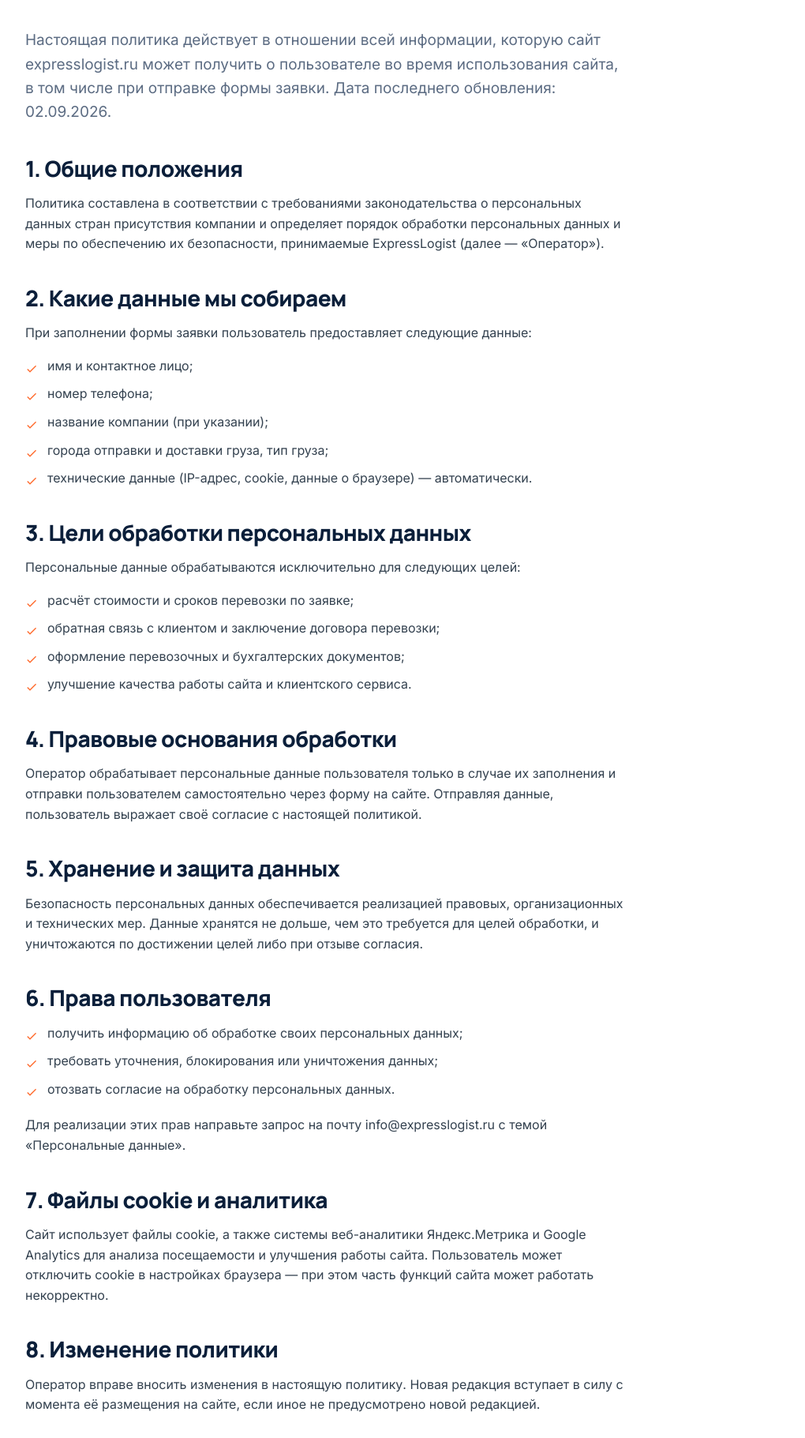
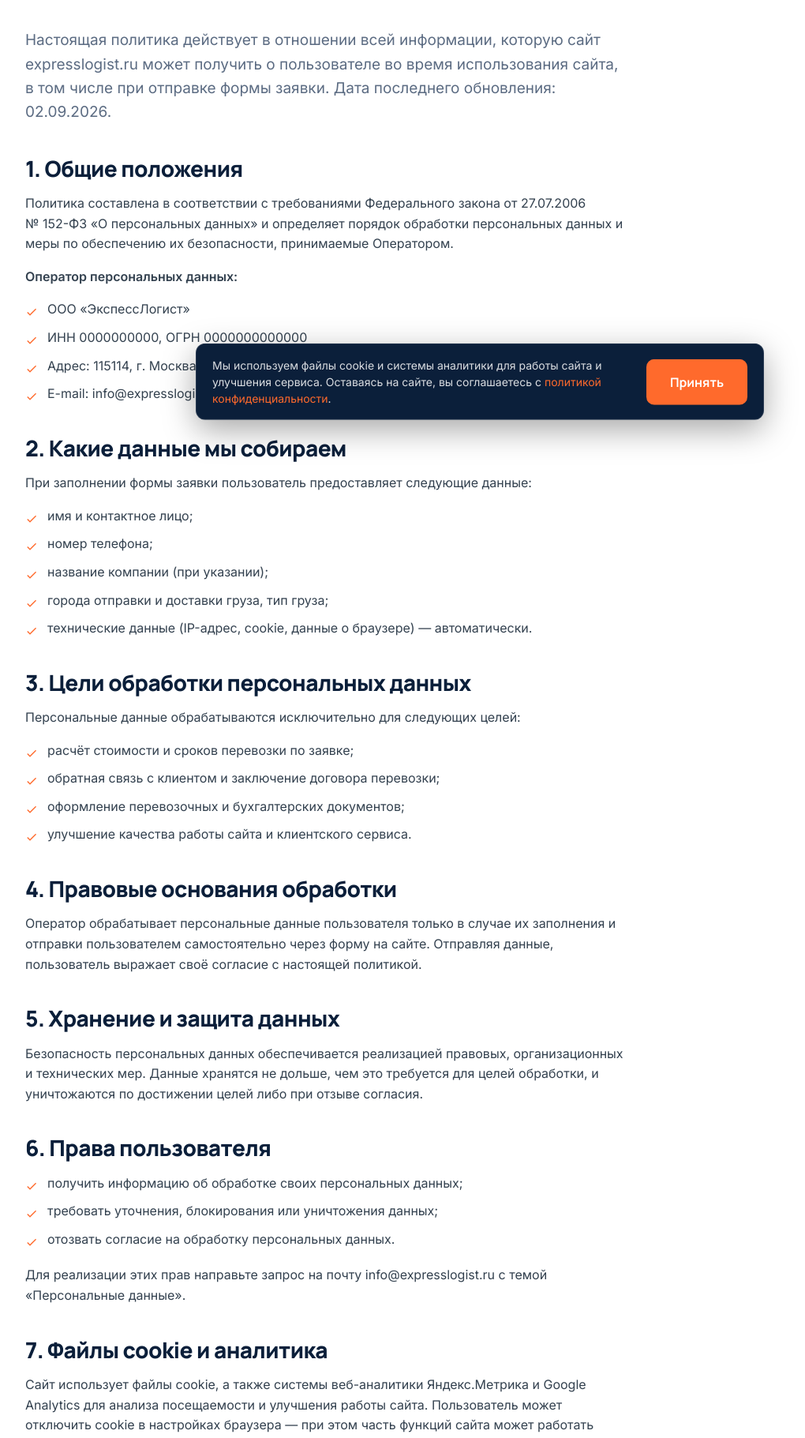
Before and after one commit to grinvsevolod1-ctrl/SITE1-1, a PHP site: page /politika-konfidencialnosti/ in a window 1280 px wide. Shown: the part 388-2209 px from the top of the page at 79% size, without its empty margins (32-1052 px from the left). Run offline with PHP 8.4, Linux system fonts and the light colour scheme.

Commit message:
feat: add legal info and cookie consent UI\n\nAdded legal info display and cookie consent notification with styling and logic.

```diff
--- a/css/style.css
+++ b/css/style.css
@@ -457,6 +457,56 @@ table.data tr:last-child td { border-bottom: none; }
     .calc__result { position: static; }
 }
 
+/* Юридические реквизиты в футере */
+.footer__legal {
+    margin: 0 0 20px;
+    padding-top: 20px;
+    border-top: 1px solid rgba(255,255,255,.08);
+    font-size: 13px;
+    line-height: 1.6;
+    color: rgba(255,255,255,.5);
+}
+
+/* Таблица реквизитов на странице контактов */
+.req-list { list-style: none; margin: 8px 0 24px; padding: 0; display: grid; gap: 1px; background: var(--line); border: 1px solid var(--line); border-radius: 10px; overflow: hidden; }
+.req-list li { display: grid; grid-template-columns: 200px 1fr; gap: 16px; padding: 12px 16px; background: var(--surface); }
+.req-list li span { color: var(--muted); font-size: 14px; }
+.req-list li b { color: var(--ink); font-weight: 600; font-size: 14px; }
+@media (max-width: 560px) {
+    .req-list li { grid-template-columns: 1fr; gap: 2px; }
+}
+
+/* Куки-уведомление (152-ФЗ / закон «О рекламе») */
+.cookie-bar {
+    position: fixed;
+    left: 16px;
+    right: 16px;
+    bottom: 16px;
+    z-index: 200;
+    display: flex;
+    align-items: center;
+    gap: 16px;
+    max-width: 720px;
+    margin: 0 auto;
+    padding: 16px 20px;
+    background: var(--navy);
+    color: rgba(255,255,255,.85);
+    border: 1px solid rgba(255,255,255,.12);
+    border-radius: 12px;
+    box-shadow: 0 12px 40px rgba(0,0,0,.35);
+    font-size: 14px;
+    line-height: 1.5;
+    transform: translateY(140%);
+    transition: transform .35s ease;
+}
+.cookie-bar.is-visible { transform: translateY(0); }
+.cookie-bar p { margin: 0; }
+.cookie-bar a { color: var(--accent); }
+.cookie-bar .btn { flex-shrink: 0; white-space: nowrap; }
+@media (max-width: 560px) {
+    .cookie-bar { flex-direction: column; align-items: stretch; text-align: left; }
+}
+
 /* Уважение к prefers-reduced-motion */
 @media (prefers-reduced-motion: reduce) {
     * { animation: none !important; transition: none !important; scroll-behavior: auto !important; }
--- a/inc/config.php
+++ b/inc/config.php
@@ -43,6 +43,18 @@ $address = [
 /* Часы работы отдела логистики (для страницы контактов) */
 $workHours = 'Пн–Пт 9:00–20:00, Сб 10:00–16:00 (МСК)';
 
+/* -------------------------------------------------------------------------
+   Юридические реквизиты — ОБЯЗАТЕЛЬНЫ для модерации Яндекс.Директа и по
+   закону «О рекламе». Впишите реальные данные вашего юрлица/ИП перед
+   запуском рекламы. Выводятся в футере, на странице контактов и в оферте.
+   ------------------------------------------------------------------------- */
+$legal = [
+    'name'      => 'ООО «ЭкспессЛогист»',      // полное наименование юрлица / ИП
+    'inn'       => '0000000000',                 // ИНН
+    'ogrn'      => '0000000000000',              // ОГРН / ОГРНИП
+    'legalAddr' => '115114, г. Москва, Дербеневская набережная, д. 7, стр. 22', // юр. адрес
+];
+
 /* Ссылки на соцсети/мессенджеры — попадают в schema.org sameAs.
    Оставьте пустыми или впишите реальные URL перед публикацией. */
 $socialLinks = [
--- a/inc/footer.php
+++ b/inc/footer.php
@@ -39,9 +39,21 @@ $year = date('Y');
             </nav>
         </div>
 
+        <?php if (!empty($legal)): ?>
+        <p class="footer__legal">
+            <?php echo e($legal['name']); ?> · ИНН <?php echo e($legal['inn']); ?> · ОГРН <?php echo e($legal['ogrn']); ?><br>
+            <?php echo e($legal['legalAddr']); ?>
+        </p>
+        <?php endif; ?>
+
         <div class="footer__bottom">
             <p class="footer__copy">© <?php echo e($year); ?> <?php echo e($siteName); ?>. Все права защищены</p>
             <a href="/politika-konfidencialnosti/" class="footer__link">Политика конфиденциальности</a>
         </div>
     </div>
 </footer>
+
+<div class="cookie-bar" id="cookie-bar" role="dialog" aria-live="polite" aria-label="Уведомление об использовании cookie" hidden>
+    <p>Мы используем файлы cookie и системы аналитики для работы сайта и улучшения сервиса. Оставаясь на сайте, вы соглашаетесь с <a href="/politika-konfidencialnosti/">политикой конфиденциальности</a>.</p>
+    <button type="button" class="btn btn--accent" id="cookie-accept">Принять</button>
+</div>
--- a/index.php
+++ b/index.php
@@ -85,7 +85,7 @@ require __DIR__ . '/inc/header.php';
                     </div>
                     <label class="consent">
                         <input type="checkbox" name="agree" value="1" required>
-                        <span>Согласен с обработкой персональных данных и <a href="/politika-konfidencialnosti/">политикой конфиденциальности</a></span>
+                        <span>Я даю согласие на обработку персональных данных в соответствии с Федеральным законом №&nbsp;152-ФЗ и принимаю <a href="/politika-konfidencialnosti/">политику конфиденциальности</a></span>
                     </label>
                     <div class="field__error" data-error="agree"></div>
                     <button type="submit" class="btn btn--accent btn--block">Отправить заявку</button>
@@ -169,7 +169,7 @@ require __DIR__ . '/inc/header.php';
         <div class="container">
             <div class="section__head section__head--center">
                 <span class="eyebrow">Масштаб сети</span>
-                <h2 class="section__title">Одна из крупнейших грузовых сетей в СНГ</h2>
+                <h2 class="section__title">Разветвлённая грузовая сеть по всему СНГ</h2>
                 <p class="section__subtitle">Терминалы, склады и партнёры в каждой стране региона — груз не «зависает» на границах.</p>
             </div>
             <div class="stats">
--- a/politika-konfidencialnosti/index.php
+++ b/politika-konfidencialnosti/index.php
@@ -47,11 +47,20 @@ $host = preg_replace('#^https?://#', '', $baseUrl);
 
                 <h2>1. Общие положения</h2>
                 <p>
-                    Политика составлена в соответствии с требованиями законодательства о
-                    персональных данных стран присутствия компании и определяет порядок обработки
-                    персональных данных и меры по обеспечению их безопасности, принимаемые
-                    <?php echo e($siteName); ?> (далее — «Оператор»).
+                    Политика составлена в соответствии с требованиями Федерального закона
+                    от 27.07.2006 №&nbsp;152-ФЗ «О персональных данных» и определяет порядок
+                    обработки персональных данных и меры по обеспечению их безопасности,
+                    принимаемые Оператором.
                 </p>
+                <?php if (!empty($legal)): ?>
+                <p><strong>Оператор персональных данных:</strong></p>
+                <ul class="list">
+                    <li><?php echo e($legal['name']); ?></li>
+                    <li>ИНН <?php echo e($legal['inn']); ?>, ОГРН <?php echo e($legal['ogrn']); ?></li>
+                    <li>Адрес: <?php echo e($legal['legalAddr']); ?></li>
+                    <li>E-mail: <a href="mailto:<?php echo e($email); ?>"><?php echo e($email); ?></a></li>
+                </ul>
+                <?php endif; ?>
 
                 <h2>2. Какие данные мы собираем</h2>
                 <p>При заполнении формы заявки пользователь предоставляет следующие данные:</p>
```
Also changed, not shown: js/script.js (+22 -0 lines), kontakty/index.php (+10 -0 lines).
